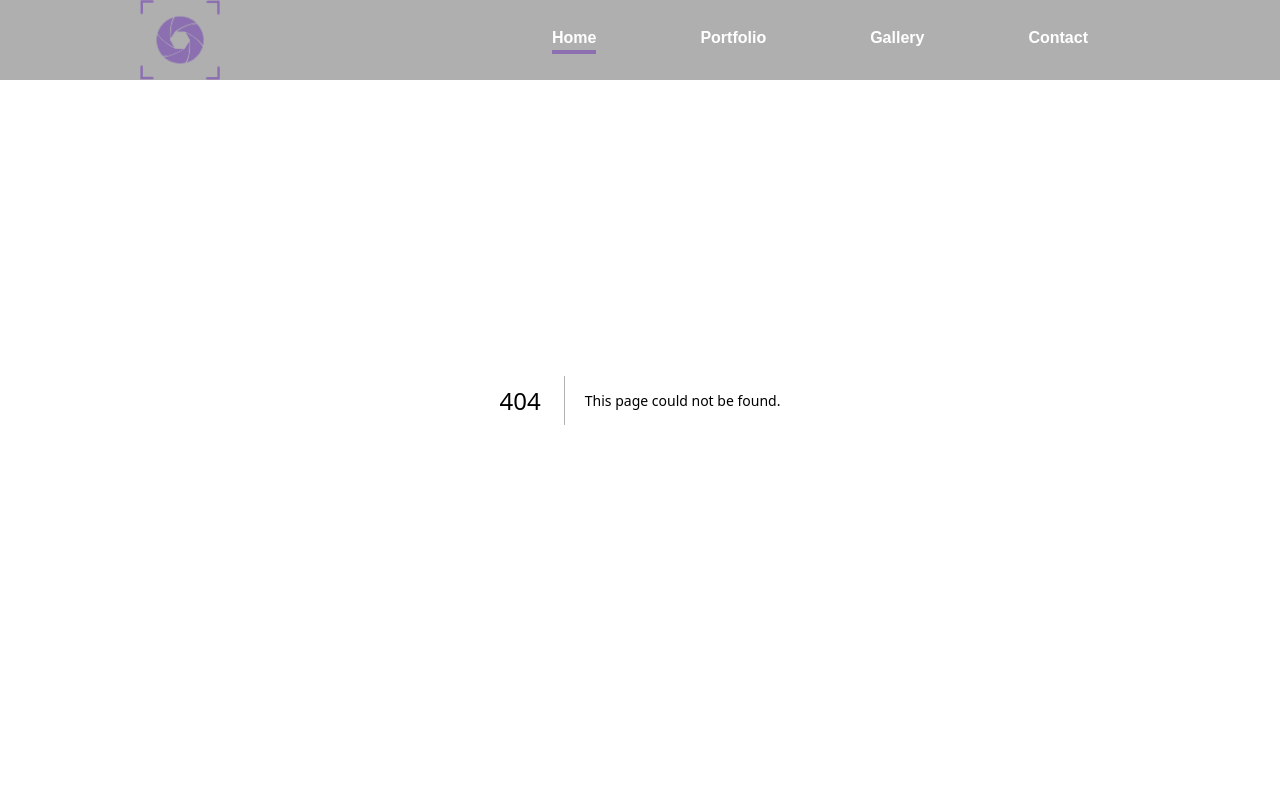
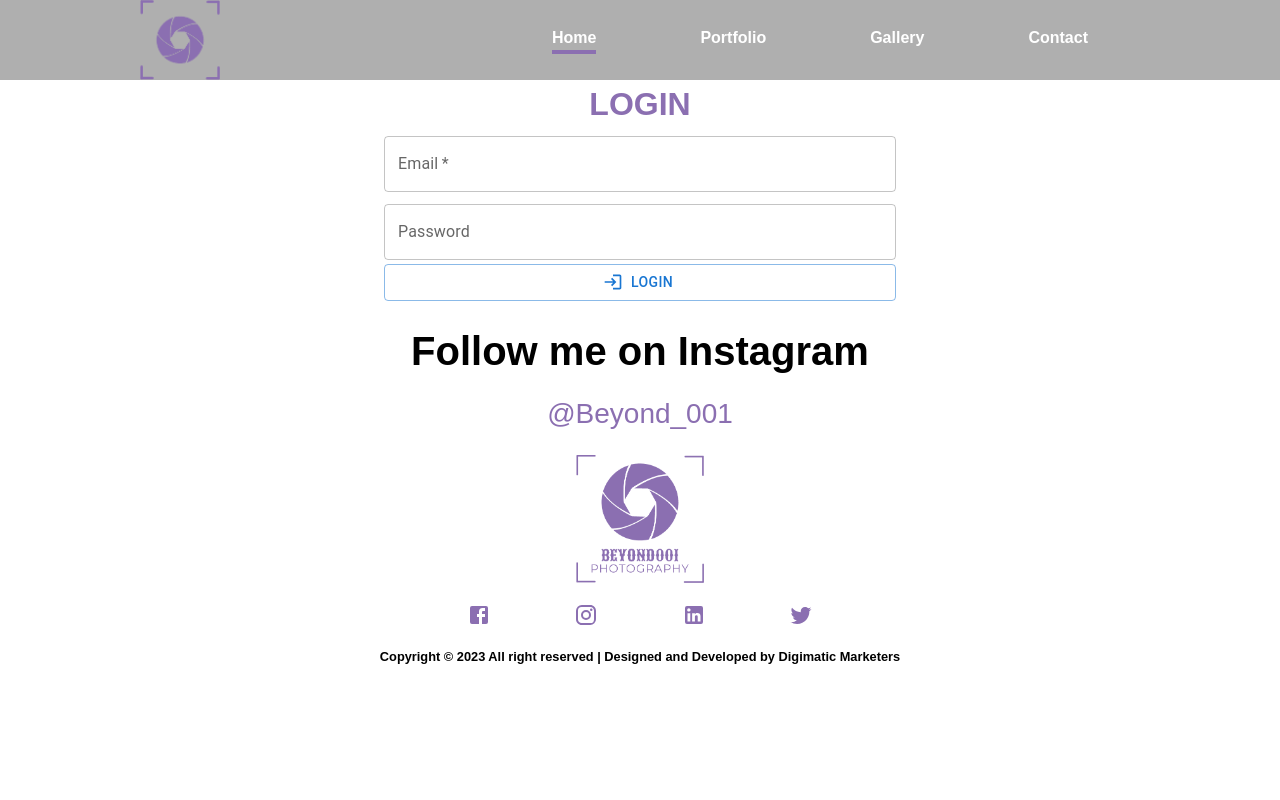
Before and after one commit to JoshMuasya/beyond001-portfolio, a Next.js app: page /Login in a window 1280 px wide. Before the commit this address had no page. Shown: the top 800 px of the page. Built offline with nearby package versions, Linux system fonts and the light colour scheme; no server answers.

Commit message:
Modified Login and Registration Page

```diff
--- /dev/null
+++ b/components/LoginComponent.jsx
@@ -0,0 +1,66 @@
+import React, { useState } from 'react';
+import { LoginAPI } from '@/pages/api/authAPI';
+import TextField from '@mui/material/TextField';
+import LoginIcon from '@mui/icons-material/Login';
+import Button from '@mui/material/Button';
+import { toast } from 'react-toastify';
+
+const LoginComponent = () => {
+
+  const [credentials, setCredentials] = useState({});
+
+  const Login = async () => {
+    try {
+      let res = await LoginAPI(credentials.email, credentials.password)
+      toast.success('Signed in Successfully', {
+        position: 'top-center',
+        autoClose: 4000,
+      })
+      window.location.href = '../upload/Upload';
+    } catch (err) {
+      toast.error("Check your Email and Password!!", {
+        position: 'top-center',
+        autoClose: 4000,
+      })
+    }
+  }
+
+  return (
+    <div className='mt-20 text-center flex flex-col justify-center content-center items-center w-screen'>
+      <div className='flex flex-col w-2/5'>
+        <h1 className='text-purple font-bold text-l'>
+          LOGIN
+        </h1>
+
+        <TextField
+          required
+          id="outlined-required"
+          label="Email"
+          margin='dense'
+          onChange={(event) =>
+            setCredentials({ ...credentials, email: event.target.value})
+          }
+        />
+        <TextField
+          id="outlined-password-input"
+          label="Password"
+          type="password"
+          autoComplete="current-password"
+          margin='dense'
+          onChange={(event) =>
+            setCredentials({ ...credentials, password: event.target.value})
+          }
+        />
+        <Button
+          onClick={Login}
+          variant="outlined"
+          startIcon={<LoginIcon />}
+        >
+          Login
+        </Button>
+      </div>
+    </div>
+  )
+}
+
+export default LoginComponent
--- /dev/null
+++ b/components/RegisterComponent.jsx
@@ -0,0 +1,64 @@
+import React, { useState } from 'react';
+import { RegisterAPI } from '@/pages/api/authAPI';
+import TextField from '@mui/material/TextField';
+import AppRegistrationIcon from '@mui/icons-material/AppRegistration';
+import Button from '@mui/material/Button';
+import { toast } from 'react-toastify';
+
+const RegisterComponent = () => {
+    const [credentials, setCredentials] = useState({});
+
+    const register = () => {
+      try {
+        let res = RegisterAPI(credentials.email, credentials.password)
+        toast.success('User Registered', {
+          position: 'top-center',
+          autoClose: 4000,
+        })
+      } catch (err) {
+        toast.error("Check your Email and Password!!", {
+          position: 'top-center',
+          autoClose: 4000,
+        })
+      }
+    }
+
+    return (
+      <div className='mt-20 text-center flex flex-col justify-center content-center items-center w-screen'>
+      <div className='flex flex-col w-2/5'>
+        <h1 className='text-purple font-bold text-l'>
+          REGISTER
+        </h1>
+
+        <TextField
+          required
+          id="outlined-required"
+          label="Email"
+          margin='dense'
+          onChange={(event) =>
+            setCredentials({ ...credentials, email: event.target.value})
+          }
+        />
+        <TextField
+          id="outlined-password-input"
+          label="Password"
+          type="password"
+          autoComplete="current-password"
+          margin='dense'
+          onChange={(event) =>
+            setCredentials({ ...credentials, password: event.target.value})
+          }
+        />
+        <Button
+          onClick={register}
+          variant="outlined"
+          startIcon={<AppRegistrationIcon />}
+        >
+          Register
+        </Button>
+      </div>
+    </div>
+    )
+}
+
+export default RegisterComponent
--- /dev/null
+++ b/pages/Login.jsx
@@ -0,0 +1,23 @@
+import React, { useEffect } from 'react';
+import LoginComponent from '@/components/LoginComponent';
+import { auth } from '@/firebaseConfig';
+import { onAuthStateChanged } from 'firebase/auth';
+
+const Login = () => {
+  useEffect(() => {
+    onAuthStateChanged(auth, res => {
+      if (res?.accessToken) {
+        window.location.href = '../upload/Upload';
+      }
+    })
+  }, [])
+
+
+  return (
+    <div>
+        <LoginComponent />
+    </div>
+  )
+}
+
+export default Login
--- /dev/null
+++ b/pages/Register.jsx
@@ -0,0 +1,23 @@
+import React, { useEffect } from 'react';
+import RegisterComponent from '@/components/RegisterComponent';
+import Link from 'next/link';
+import { auth } from '@/firebaseConfig';
+import { onAuthStateChanged } from 'firebase/auth';
+
+const Register = () => {
+  useEffect(() => {
+    onAuthStateChanged(auth, res => {
+      if (!res?.accessToken) {
+        window.location.href = '../Login';
+      }
+    })
+  }, [])
+
+  return (
+    <div>
+        <RegisterComponent />
+    </div>
+  )
+}
+
+export default Register
```
Also changed, not shown: components/Navbar.jsx (+0 -7 lines), 1 other file (tests, documents, lock files or other folders).
